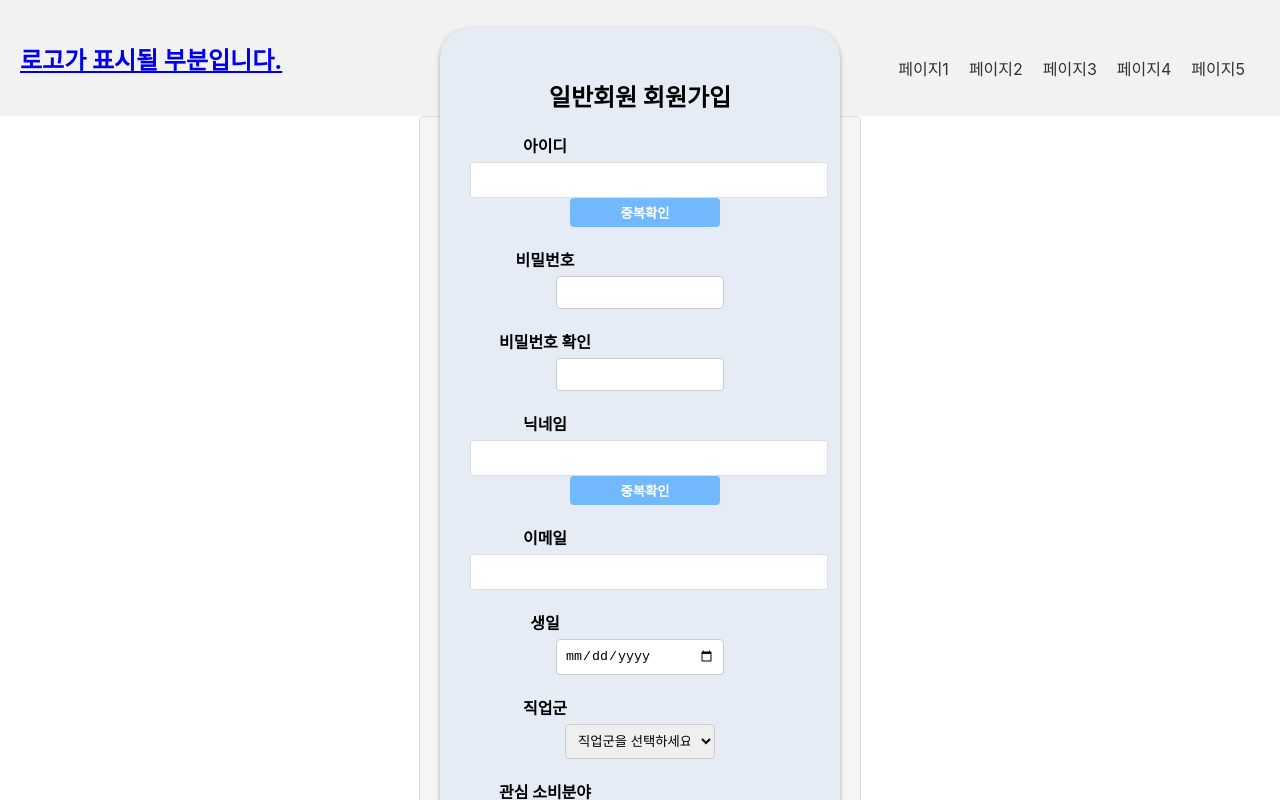
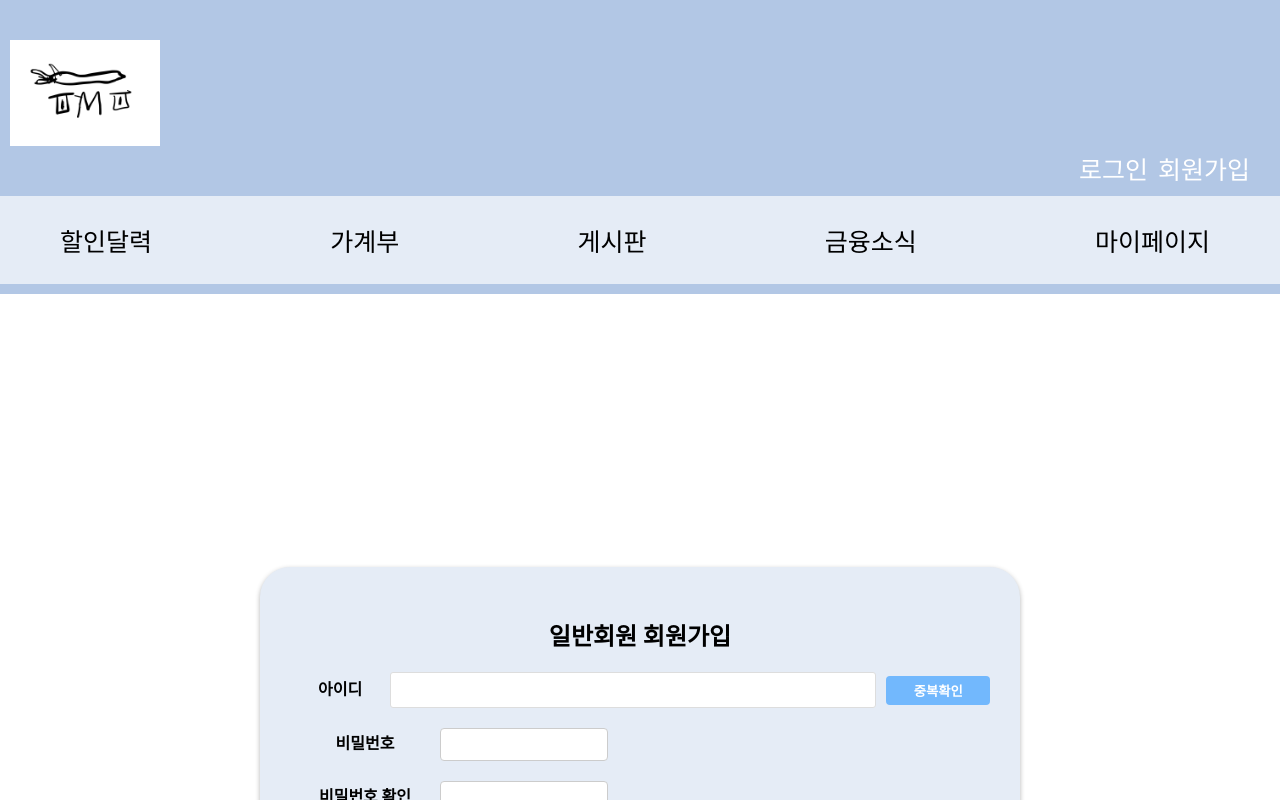
Before and after one commit to KBTMT/front-end, a React (Create React App) app: page /registerGeneral in a window 1280 px wide. Shown: the top 800 px of the page. Built offline with nearby package versions, Linux system fonts and the light colour scheme.

Commit message:
feat : react sample

```diff
--- a/src/App.js
+++ b/src/App.js
@@ -1,6 +1,14 @@
 import logo from './logo.svg';
 import './App.css';
 
+
+import { BrowserRouter as Router, Route, Routes } from "react-router-dom";
+import Login from './Pages/Login/Login';
+import RegisterBusiness from './Pages/Register/RegisterBusiness/RegisterBusiness';
+import RegisterGeneral from './Pages/Register/RegisterGeneral/RegisterGeneral';
+import AccountBook from './Pages/AccountBook/AccountBook';
+import Financialnews from './Pages/Financialnews/Financialnews'
+import Mypage from './Pages/Mypage/MyFinancial/MyFinancial'
 import Header from "./Components/Header/Header";
 import Footer from "./Components/Footer/Footer";
 import Main from "./Pages/Main/Main";
@@ -8,10 +16,6 @@ import Calendar from './Pages/Calendar/Calendar';
 import BoardMain from './Pages/Board/BoardMain/BoardMain';
 import BoardPost from './Pages/Board/BoardPost/BoardPost';
 import BoardWrite from './Pages/Board/BoardWrite/BoardWrite';
-import { BrowserRouter as Router, Route, Routes } from "react-router-dom";
-import Login from './Pages/Login/Login';
-import RegisterBusiness from './Pages/Register/RegisterBusiness/RegisterBusiness';
-import RegisterGeneral from './Pages/Register/RegisterGeneral/RegisterGeneral';
 import FindId from './Pages/Find/FindId/FindId';
 import FindPassword from './Pages/Find/FindPassword/FindPassword';
 
@@ -26,11 +30,15 @@ function App() {
           <Route path="/board" element={<BoardMain />} />
           <Route path="/board/register" element={<BoardWrite />} />
           <Route path="/board/detail/:boardSeq" element={<BoardPost />} />
+
           <Route path="/login" element={<Login />}/>
+          <Route path="/registerGeneral" element={<RegisterGeneral />} />
+          <Route path="/registerBusiness" element={<RegisterBusiness />} />
+          <Route path='/accountbook' element={<AccountBook />} />
+          <Route path='/financialnews' element={<Financialnews />} />
+          <Route path='/mypage' element={<Mypage />} />
           <Route path="/findid" element={<FindId />}/>
           <Route path="/findpassword" element={<FindPassword />}/>
-          <Route path="/registerGeneral" element={<RegisterGeneral />} />
-          <Route path="/registerBusiness" element={<RegisterBusiness />} />
         </Routes>
         <Footer />
       </Router>
--- a/src/Components/Header/Header.css
+++ b/src/Components/Header/Header.css
@@ -1,42 +1,70 @@
 .header {
+  background-color: #b2c7e5;
   display: flex;
-  justify-content: space-between;
+  flex-direction: column;
   align-items: center;
-  background-color: #f2f2f2;
-  padding: 20px;
+  padding: 10px;
 }
 
 .logo {
-  font-size: 24px;
-  font-weight: bold;
+  margin-right: auto;
+  padding-top: 30px;
 }
 
-.menu-bar {
-  margin-top: 20px;
+.logo img {
+  width: 150px;
 }
 
-.menu-bar ul {
-  list-style: none;
+.right-section {
   display: flex;
-}
-
-.menu-bar ul li {
-  margin-right: 10px;
-}
-
-.menu-bar ul li a {
-  text-decoration: none;
-  color: #333;
-  padding: 5px;
+  align-items: center;
+  justify-content: flex-end;
+  margin-bottom: 10px;
+  margin-left: auto;
 }
 
 .user-auth {
   display: flex;
-  justify-content: flex-end;
+  margin-right: 10px;
 }
 
 .user-auth a {
-  margin-left: 10px;
+  margin-right: 10px;
+  color: #fff;
   text-decoration: none;
-  color: #333;
+  font-size: 25px;
 }
+
+.menu-bar {
+  background-color: #e5ecf6;
+  padding: 10px;
+  width: 100%;
+}
+
+.menu-bar ul {
+  align-items: center;
+  display: flex;
+  list-style: none;
+  padding: 0;
+  justify-content: space-between;
+  padding-right : 50px;
+  padding-left : 50px;
+}
+
+.menu-bar li {
+  margin-right: 10px;
+}
+
+.menu-bar a {
+  font-size: 25px;
+  color: #000;
+  text-decoration: none;
+}
+
+/* Hover 스타일 예시 */
+.menu-bar a:hover {
+  color: #fff;
+  background-color: #b2c7e5;
+  border-radius: 4px;
+  padding: 4px;
+}
--- a/src/Components/Header/Header.jsx
+++ b/src/Components/Header/Header.jsx
@@ -2,36 +2,36 @@ import React from "react";
 import "./Header.css";
 import { useNavigate, Link } from "react-router-dom";
 
-
 const Header = () => {
-  return(
+  return (
     <header className="header">
       <div className="logo">
-          <Link to = "/">로고가 표시될 부분입니다.</Link>
+        <Link to="/">
+          <img src="../tmt.jpeg" width="200px" />
+        </Link>
       </div>
       <div className="right-section">
         <div className="user-auth">
-            <Link to ="/login">로그인</Link>
-            <Link to = "/registerGeneral">회원가입</Link>
+          <Link to="/login">로그인</Link>
+          <Link to="/registerGeneral">회원가입</Link>
         </div>
       </div>
-
       <nav className="menu-bar">
         <ul>
           <li>
-                <Link to="/page1">페이지1</Link>
+            <Link to="/">할인달력</Link>
           </li>
           <li>
-                <Link to="/page2">페이지2</Link>
+            <Link to="/acoountbook">가계부</Link>
           </li>
           <li>
-                <Link to="/page3">페이지3</Link>
+            <Link to="/board">게시판</Link>
           </li>
           <li>
-                <Link to="/page4">페이지4</Link>
+            <Link to="/financialnews">금융소식</Link>
           </li>
           <li>
-                <Link to="/page5">페이지5</Link>
+            <Link to="/mypage">마이페이지</Link>
           </li>
         </ul>
       </nav>
--- a/src/Pages/Find/FindPassword/FindPassword.css
+++ b/src/Pages/Find/FindPassword/FindPassword.css
@@ -1,4 +1,4 @@
-.container {
+  container {
     max-width: 400px;
     margin: 0 auto;
     padding: 20px;
--- a/src/Pages/Login/Login.css
+++ b/src/Pages/Login/Login.css
@@ -1,8 +1,10 @@
-.container {
+.container1 {
   display: flex;
   justify-content: center;
   align-items: center;
-    height: 400px;
+  padding: 50px;
+  width: auto;
+  /* height: 400px; */
 }
 
 .login-box {
@@ -17,6 +19,7 @@
 
 .radio-btn-container {
   display: flex;
+  align-items: center;
   margin-bottom: 10px;
 }
 
@@ -25,11 +28,12 @@
 }
 
 .radio-btn-label {
+  white-space: nowrap; /* 줄바꿈 없이 텍스트 표시 */
   margin-right: 10px;
 }
 
-  .input {
-    width: 200px;
+.inputLogin {
+  width:  30px;
   height: 30px;
   color: black;
   border: none;
@@ -47,7 +51,7 @@
   color: #000000;
   font-weight: bold;
   border: none;
-    border-radius: 5px;
+  border-radius: 20px;
   cursor: pointer;
   align-self: center;
   margin-bottom: 10px;
--- a/src/Pages/Login/Login.jsx
+++ b/src/Pages/Login/Login.jsx
@@ -26,7 +26,7 @@ const Login = () => {
   const handleForgetUserPassword = () => {};
 
   return (
-    <div className="container">
+    <div className="container1">
       <div className="login-box">
         <h2>로그인</h2>
         <div className="radio-btn-container">
@@ -60,14 +60,14 @@ const Login = () => {
           placeholder="아이디"
           value={userId}
           onChange={handleUserId}
-          className="input"
+          className="inputLogin"
         />
         <input
           type="password"
           placeholder="비밀번호"
           value={userPassword}
           onChange={handleUserPassword}
-          className="input"
+          className="inputLogin"
         />
         <button onClick={handleLogin} className="button">
           로그인
--- a/src/Pages/Main/Main.jsx
+++ b/src/Pages/Main/Main.jsx
@@ -1,8 +1,10 @@
 import React from "react";
+import Calendar from "../Calendar/Calendar"
 
 const Main = () => {
   return (
     <div>
+      <Calendar />
       <h3>main</h3>
     </div>
   );
--- a/src/Pages/Register/RegisterBusiness/RegisterBusiness.css
+++ b/src/Pages/Register/RegisterBusiness/RegisterBusiness.css
@@ -2,12 +2,15 @@
   display: flex;
   justify-content: center;
   align-items: center;
-    height: 100vh;
+  /* width: 100%; */
+  max-width: 1500px;
+  margin: 0 auto;
 }
 
 .signup-form {
-    width: 700px;
-    padding: 30px;
+  width: 100%;
+  max-width: 1500px;
+  padding: 100px;
   background-color: #e5ecf6;
   border-radius: 30px;
   box-shadow: 0 2px 5px rgba(0, 0, 0, 0.3);
@@ -24,7 +27,6 @@
 
 label {
   display: inline-block;
-    /* text-align: left; */
   font-weight: bold;
   width: 150px;
   margin-bottom: 5px;
@@ -35,7 +37,7 @@
 input[type="email"],
 input[type="date"],
 select {
-    width: 150px;
+  width: 100%;
   padding: 8px;
   border-radius: 4px;
   border: 1px solid #ccc;
@@ -62,6 +64,7 @@
   font-weight: bold;
   cursor: pointer;
 }
+
 button[type="button"]:hover {
   background-color: rgb(69, 160, 252);
 }
@@ -74,6 +77,7 @@
 button[type="submit"]:focus {
   outline: none;
 }
+
 select[multiple] {
   height: 80px;
 }
--- a/src/Pages/Register/RegisterGeneral/RegisterGeneral.css
+++ b/src/Pages/Register/RegisterGeneral/RegisterGeneral.css
@@ -19,7 +19,9 @@
 }
 
 .form-group {
-    margin-bottom: 5px;
+  display: flex; /* 요소들을 같은 행에 정렬 */
+  align-items: center;
+  margin-bottom: 10px;
 }
 
 label {
@@ -62,6 +64,7 @@
   font-weight: bold;
   cursor: pointer;
 }
+
 button[type="button"]:hover {
   background-color: rgb(69, 160, 252);
 }
@@ -74,6 +77,7 @@
 button[type="submit"]:focus {
   outline: none;
 }
+
 select[multiple] {
   height: 80px;
 }
--- a/src/Pages/Register/RegisterGeneral/RegisterGeneral.jsx
+++ b/src/Pages/Register/RegisterGeneral/RegisterGeneral.jsx
@@ -1,62 +1,87 @@
 import React, { useState } from "react";
 import "./RegisterGeneral.css";
+import axios from "axios";
+
+const RegisterGeneral = () => {
+  // const [userId, setUserId] = useState("");
+  // const [userPassword, setUserPassword] = useState("");
+  // const [confirmUserPassword, setConfirmUserPassword] = useState("");
+  // const [userNickname, setUserNickname] = useState("");
+  // const [userEmail, setUserEmail] = useState("");
+  // const [userBirthday, setUserBirthday] = useState("");
+  // const [userJob, setUserJob] = useState("");
+  // const [userConsumptionInterest, setUserConsumptionInterest] = useState([]);
+  // const [userFinancialInterest, setUserFinancialInterest] = useState("");
+
+  const [generalId, setGeneralId] = useState("");
+  const [password, setPassword] = useState("");
+  // const [confirmPassword, setConfirmPassword] = useState("");
+  const [userNickname, setUserNickname] = useState("");
+  const [email, setEmail] = useState("");
+  const [birthDate, setBirthDate] = useState("");
+  const [job, setJob] = useState("");
+  const [consumptionCat1, setConsumptionCat1] = useState("");
+  const [financeCat, setFinanceCat] = useState("");
 
 
-const RegisterGeneral = () => {
-  const [userId, setUserId] = useState("");
-  const [userPassword, setUserPassword] = useState("");
-  const [confirmUserPassword, setConfirmUserPassword] = useState("");
-  const [userNickname, setUserNickname] = useState("");
-  const [userEmail, setUserEmail] = useState("");
-  const [userBirthday, setUserBirthday] = useState("");
-  const [userJob, setUserJob] = useState("");
-  const [userConsumptionInterest, setUserConsumptionInterest] = useState([]);
-  const [userFinancialInterest, setUserFinancialInterest] = useState("");
-
-  const handleUserIdChange = (e) => {
-    setUserId(e.target.value);
+  const handleGeneralIdChange = (e) => {
+    setGeneralId(e.target.value);
   };
 
-  const handleUserPasswordChange = (e) => {
-    setUserPassword(e.target.value);
+  const handlePasswordChange = (e) => {
+    setPassword(e.target.value);
   };
-
-  const handleUserConfirmPasswordChange = (e) => {
-    setConfirmUserPassword(e.target.value);
-  };
+  // const handleConfirmPasswordChange = (e) => {
+  //   setConfirmPassword(e.target.value);
+  // };
 
   const handleUserNicknameChange = (e) => {
     setUserNickname(e.target.value);
   };
 
-  const handleUserEmailChange = (e) => {
-    setUserEmail(e.target.value);
+  const handleEmailChange = (e) => {
+    setEmail(e.target.value);
   };
 
-  const handleUserBirthdayChange = (e) => {
-    setUserBirthday(e.target.value);
+  const handleBirthDateChange = (e) => {
+    setBirthDate(e.target.value);
   };
 
-  const handleUserJobChange = (e) => {
-    setUserJob(e.target.value);
+  const handleJobChange = (e) => {
+    setJob(e.target.value);
   };
-  const handleUserConsumptionInterestChange = (e) => {
-    const selectedOptions = Array.from(
-      e.target.selectedOptions,
-      (option) => option.value
-    );
-    setUserConsumptionInterest(selectedOptions);
+  const handleConsumptionCat1Change = (e) => {
+    // const selectedOptions = Array.from(
+    //   e.target.selectedOptions,
+    //   (option) => option.value
+    // );
+    setConsumptionCat1(e.target.value);
   };
-  const handleUserFinancialInterestChange = (e) => {
-    setUserFinancialInterest(e.target.value);
+  const handleFinanceCatChange = (e) => {
+    setFinanceCat(e.target.value);
   };
 
-  const handleUserIdDuplicationCheck = () => {};
+  // const handleUserIdDuplicationCheck = () => { };
 
-  const handleUserNicknameDuplicationCheck = () => {};
+  // const handleUserNicknameDuplicationCheck = () => { };
 
   const handleSubmit = (e) => {
-    e.preventDeefault();
+    // e.preventDefault();
+    setUserNickname("");
+    setGeneralId("");
+    setPassword("");
+    setEmail("");
+    setBirthDate("");
+    setJob("");
+    setConsumptionCat1("");
+    setFinanceCat("");
+    axios.post('http://localhost:8899/register/generalUser', { generalId, password, userNickname, email, birthDate, job, consumptionCat1, financeCat })
+      .then(response => {
+        console.log(response);
+      })
+      .catch(error => {
+        console.error(error);
+      });
   };
 
   return (
@@ -68,11 +93,11 @@ const RegisterGeneral = () => {
           <input
             type="text"
             id="userId"
-            value={userId}
-            onChange={handleUserIdChange}
+            value={generalId}
+            onChange={handleGeneralIdChange}
             required
           />
-          <button type="button" onClick={handleUserIdDuplicationCheck}>
+          <button type="button" /*onClick={handleUserIdDuplicationCheck}*/>
             중복확인
           </button>
         </div>
@@ -81,8 +106,8 @@ const RegisterGeneral = () => {
           <input
             type="password"
             id="userPassword"
-            value={userPassword}
-            onChange={handleUserPasswordChange}
+            value={password}
+            onChange={handlePasswordChange}
             required
           />
         </div>
@@ -91,9 +116,9 @@ const RegisterGeneral = () => {
           <input
             type="password"
             id="confirmUserPassword"
-            value={confirmUserPassword}
-            onChange={handleUserConfirmPasswordChange}
-            required
+            //value={confirmUserPassword}
+            //onChange={handleUserConfirmPasswordChange}
+            //required
           />
         </div>
         <div className="form-group">
@@ -105,7 +130,7 @@ const RegisterGeneral = () => {
             onChange={handleUserNicknameChange}
             required
           />
-          <button type="button" onClick={handleUserNicknameDuplicationCheck}>
+          <button type="button" /*onClick={handleUserNicknameDuplicationCheck}*/>
             중복확인
           </button>
         </div>
@@ -114,8 +139,8 @@ const RegisterGeneral = () => {
           <input
             type="email"
             id="userEmail"
-            value={userEmail}
-            onChange={handleUserEmailChange}
+            value={email}
+            onChange={handleEmailChange}
             required
           />
         </div>
@@ -125,8 +150,8 @@ const RegisterGeneral = () => {
           <input
             type="date"
             id="userBirthday"
-            value={userBirthday}
-            onChange={handleUserBirthdayChange}
+            value={birthDate}
+            onChange={handleBirthDateChange}
             required
           />
         </div>
@@ -134,8 +159,8 @@ const RegisterGeneral = () => {
           <label htmlFor="userJob"> 직업군 </label>
           <select
             id="userJob"
-            value={userJob}
-            onChange={handleUserJobChange}
+            value={job}
+            onChange={handleJobChange}
             required
           >
             <option value=""> 직업군을 선택하세요 </option>
@@ -169,11 +194,12 @@ const RegisterGeneral = () => {
           {/* checkbox로 하는 게 좋을 것 같기도?? */}
           <select
             id="userConsumptionInterest"
-            multiple
-            value={userConsumptionInterest}
-            onChange={handleUserConsumptionInterestChange}
+            //multiple
+            value={consumptionCat1}
+            onChange={handleConsumptionCat1Change}
             required
           >
+            <option value="0">없음</option>
             <option value="1">식비</option>
             <option value="2">주거비</option>
             <option value="3">교통비</option>
@@ -188,10 +214,11 @@ const RegisterGeneral = () => {
           <label htmlFor="userFinancialInterest">관심 금융분야 </label>
           <select
             id="userFinancialInterest"
-            value={userFinancialInterest}
-            onChange={handleUserFinancialInterestChange}
+            value={financeCat}
+            onChange={handleFinanceCatChange}
             required
           >
+            <option value="0">없음</option>
             <option value="1">금융</option>
             <option value="2">증권</option>
             <option value="3">산업/재계</option>
```
Also changed, not shown: src/Pages/Mypage/MyFinancial/MyFinancial.jsx (+11 -0 lines), public/tmt.jpeg (added). Lines whose indentation alone changed are shown as unchanged.
